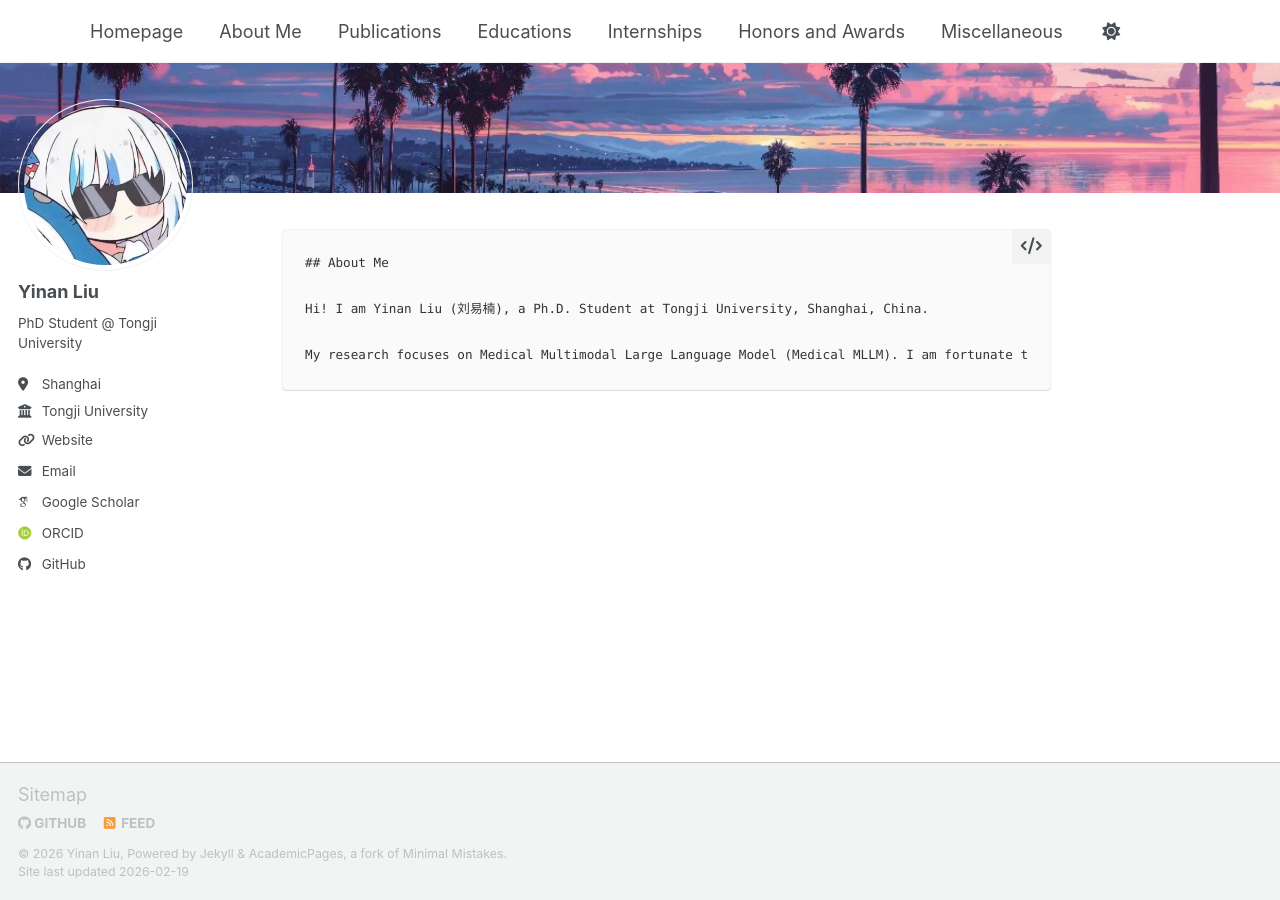
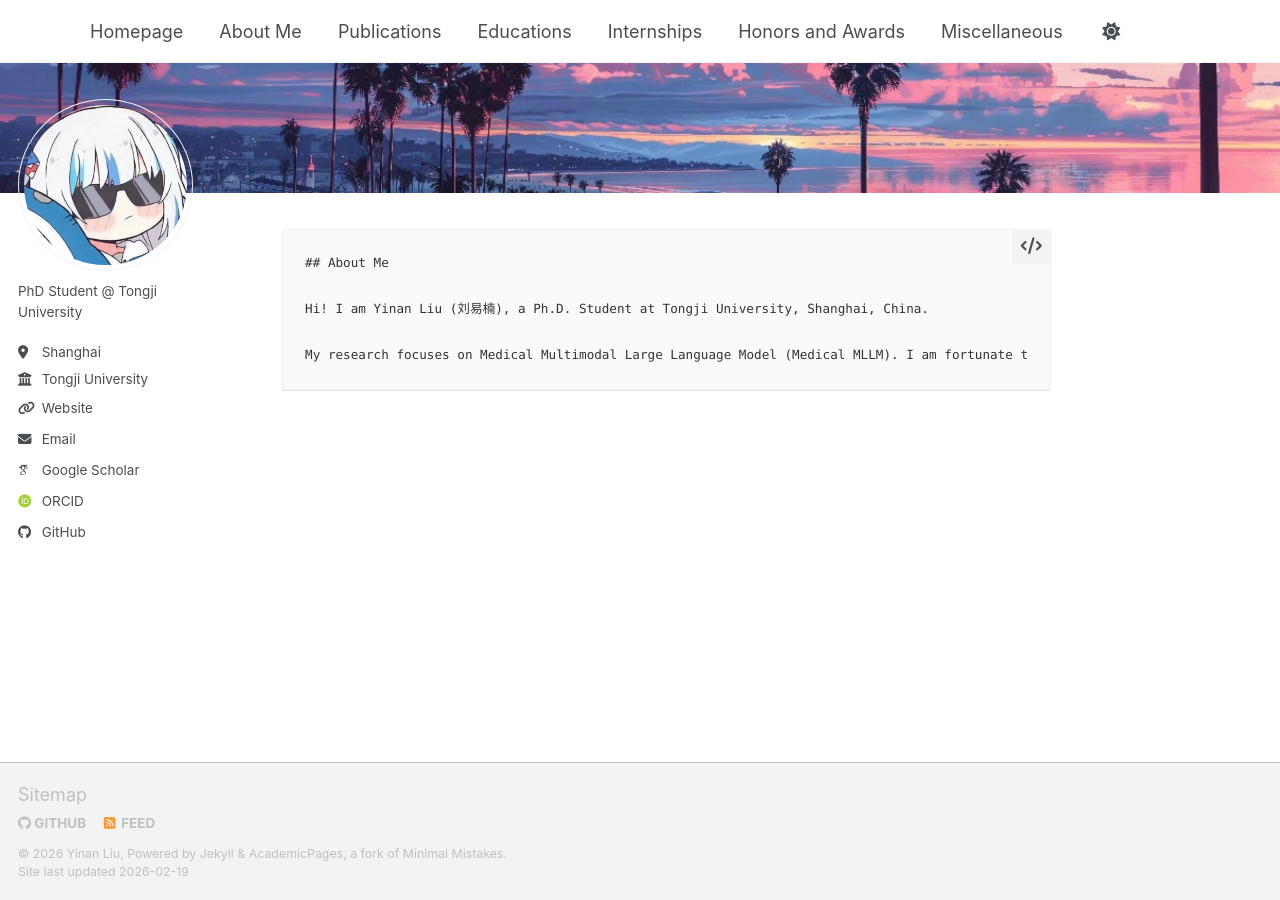
Before and after one commit to yogurt-lyn/yogurt-lyn.github.io, a Jekyll site: the page built from index.md, in a window 1280 px wide. Built offline with Jekyll 4.4.1, drawn with Linux system fonts in a browser that asks for light colours; some web fonts are replaced; a script bundle is joined from its source files by our own code; library files that are not in the unit come from our copies.

Commit message:
Update _config.yml

```diff
--- a/_config.yml
+++ b/_config.yml
@@ -24,7 +24,7 @@ remote_theme: academicpages/academicpages.github.io
 author:
   # Biographic information
   avatar           : "lynne.jpg"
-  name             : "Yinan Liu"
+  name             : ""
   pronouns         : # example: "she/her"
   bio              : "PhD Student @ Tongji University"
   location         : "Shanghai"
```
